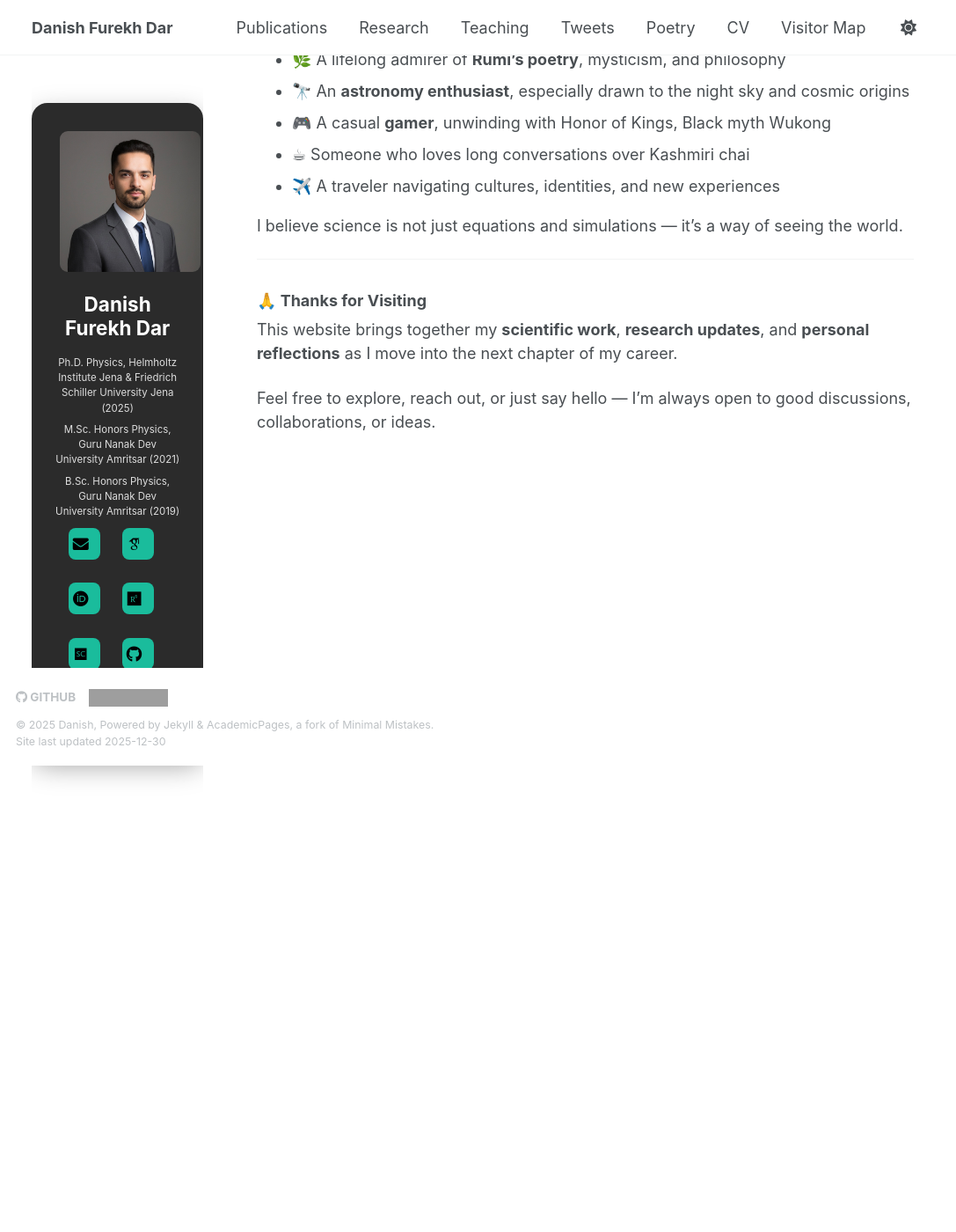
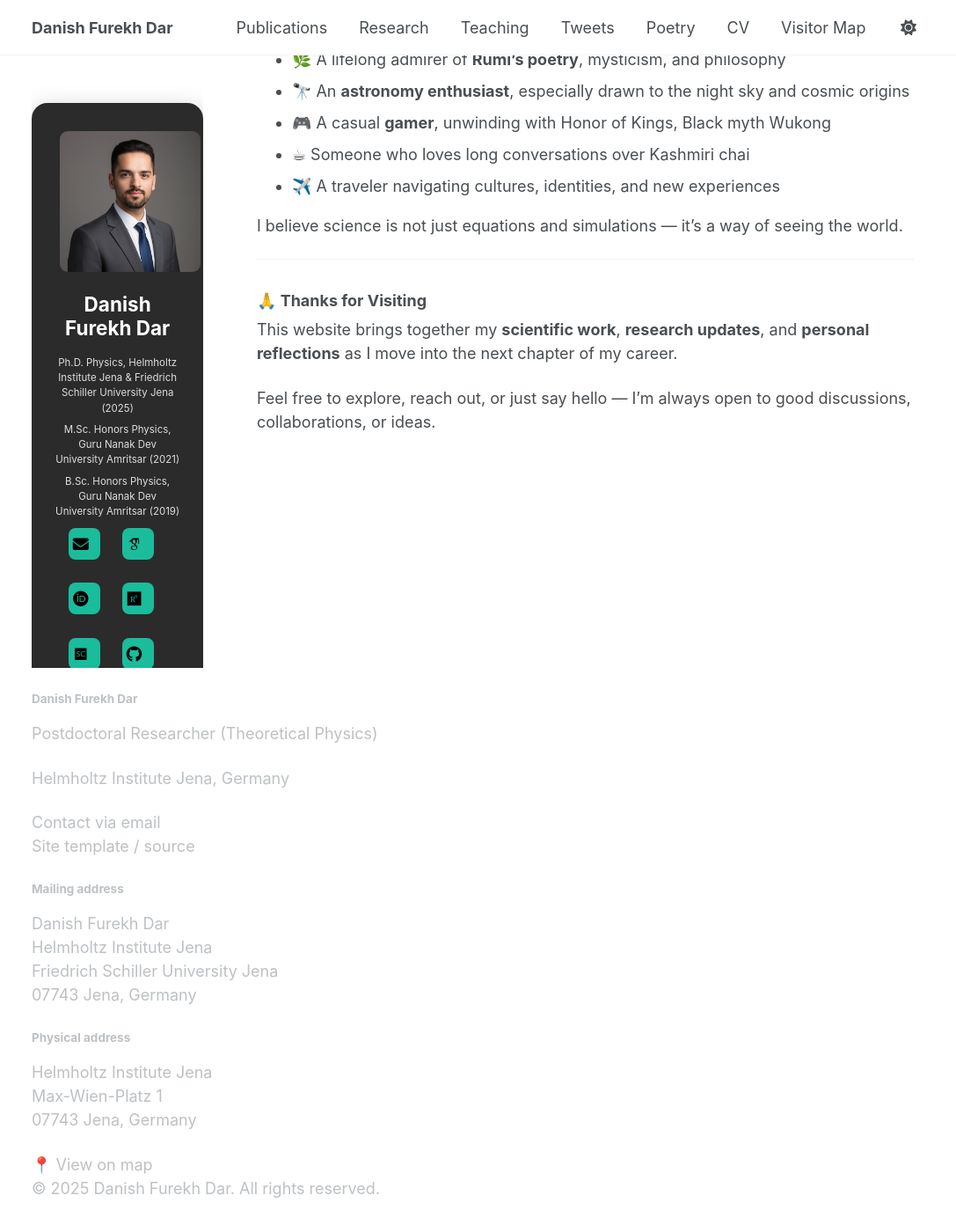
Before and after one commit to danishfurekhdar/danishfurekhdar.github.io, a Jekyll site: the page built from _pages/about.md, in a window 1280 px wide and 1400 px high, scrolled down 1229 px. Shown: the whole window at 88% size, without its empty margins (0-1087 px from the left). Built offline with Jekyll 4.4.1, drawn with Linux system fonts in a browser that asks for light colours; some web fonts are replaced; grey boxes are pictures that could not be loaded.

Commit message:
Update footer.html

```diff
--- a/_includes/footer.html
+++ b/_includes/footer.html
@@ -1,23 +1,42 @@
-{% include base_path %}
+<footer class="custom-footer">
+  <div class="footer-container">
 
-{% if site.author.github != true %}
-<div class="page__footer-follow">
-  <ul class="social-icons">
-    {% if site.author.github %}
-      <li><a href="http://github.com/{{ site.author.github }}"><i class="fab fa-github" aria-hidden="true"></i> GitHub</a></li>
-    {% endif %}
+    <!-- Column 1 -->
+    <div class="footer-col">
+      <h4>Danish Furekh Dar</h4>
+      <p>Postdoctoral Researcher (Theoretical Physics)</p>
+      <p>Helmholtz Institute Jena, Germany</p>
+      <a href="mailto:furkhdanish@gmail.com">Contact via email</a><br>
+      <a href="https://github.com/danishfurekhdar">Site template / source</a>
+    </div>
 
-    <!-- ✅ Replaced sitemap with visitor count -->
-   <li>
-    <img src="https://hitscounter.dev/api/hit?url=danishfurekhdar.me&label=Visitors&icon=heart-fill&color=%23dc3545">
-   </li>
+    <!-- Column 2 -->
+    <div class="footer-col">
+      <h4>Mailing address</h4>
+      <p>
+        Danish Furekh Dar<br>
+        Helmholtz Institute Jena<br>
+        Friedrich Schiller University Jena<br>
+        07743 Jena, Germany
+      </p>
+    </div>
 
+    <!-- Column 3 -->
+    <div class="footer-col">
+      <h4>Physical address</h4>
+      <p>
+        Helmholtz Institute Jena<br>
+        Max-Wien-Platz 1<br>
+        07743 Jena, Germany
+      </p>
+      <a href="https://maps.google.com/?q=Helmholtz+Institute+Jena" target="_blank">
+        📍 View on map
+      </a>
+    </div>
 
-  </ul>
-</div>
-{% endif %}
+  </div>
 
-<div class="page__footer-copyright">
-  &copy; {{ site.time | date: '%Y' }} {{ site.name | default: site.title }}, {{ site.data.ui-text[site.locale].powered_by | default: "Powered by" }} <a href="http://jekyllrb.com" rel="nofollow">Jekyll</a> &amp; <a href="https://github.com/academicpages/academicpages.github.io">AcademicPages</a>, a fork of <a href="https://mademistakes.com/work/minimal-mistakes-jekyll-theme/" rel="nofollow">Minimal Mistakes</a>.<br />
-  Site last updated {{ "now" | date: '%Y-%m-%d' %}}
-</div>
+  <div class="footer-bottom">
+    © {{ site.time | date: "%Y" }} Danish Furekh Dar. All rights reserved.
+  </div>
+</footer>
```
